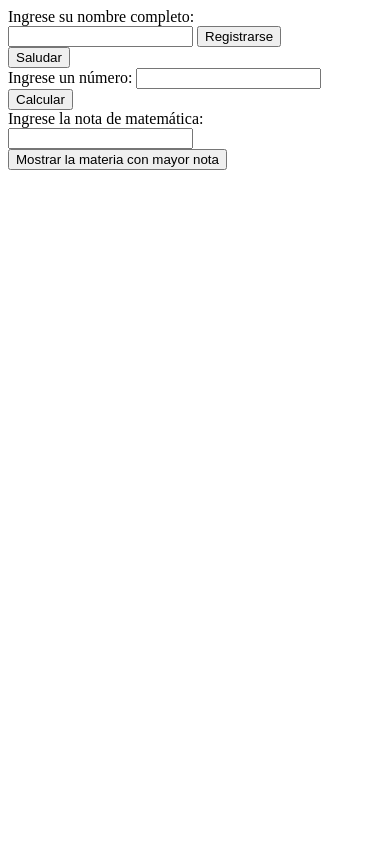
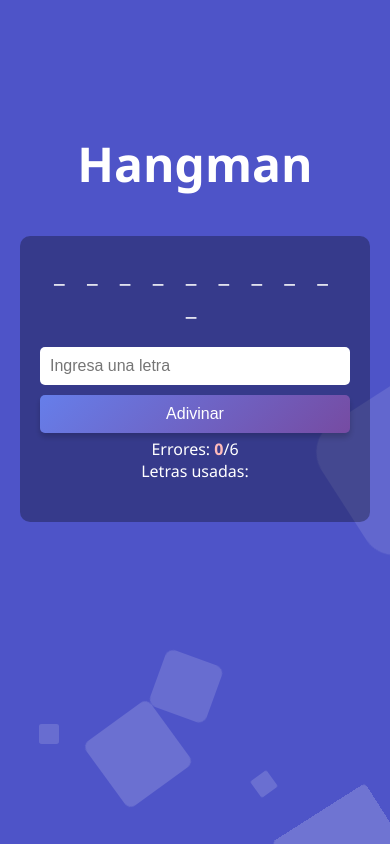
Before and after one commit to 48313612/apuntes_efsi, a plain HTML site: page index.html in a window 390 px wide. Drawn offline with Linux system fonts and the light colour scheme.

Commit message:
Add files via upload

```diff
--- a/index.html
+++ b/index.html
@@ -3,44 +3,44 @@
 <head>
     <meta charset="UTF-8">
     <meta name="viewport" content="width=device-width, initial-scale=1.0">
-    <title>Apuntes Javascript</title>
+    <title>Hangman</title>
+    <link rel="stylesheet" href="style.css">
 </head>
 <body>
 
-<!-- TP FORMULARIO CON VALIDACIONES -->
-    <!-- id="registrarseForm"" en js poner registrarseForm.submit();-->
-    <form method="post" id="registrarseForm" onsubmit="return validarForm();">
-        <div class="form-group">
-            <label for="nombre">Ingrese su nombre completo: </label>
-            <input type="text" id="nombre" class="form-control">
-            <button type="submit">Registrarse</button>
-        </div>
-    </form>
+    <div class="area" >
+        <ul class="circles">
+                <li></li>
+                <li></li>
+                <li></li>
+                <li></li>
+                <li></li>
+                <li></li>
+                <li></li>
+                <li></li>
+                <li></li>
+                <li></li>
+        </ul>
+    </div >
+<div class="context">
+    <h1>Hangman</h1>
 
-<!-- TP NIVELACION -->
-<button onclick="saludar()">Saludar</button>
-<div id="ejercicio1"></div>
+    <div id="game">
+        <p id="wordDisplay">_ _ _ _ _</p>
 
-<!-- TP CALCULADORA -->
-<form id="form" class="form">
-    <div class="form-group">
-        <label for="num1">Ingrese un número: </label>
-        <!-- llama a la función cada vez que el usuario escribe algo en tiempo real -->
-        <input type="text" id="num1" oninput="calculadora()">
+        <input type="text" id="letterInput" maxlength="1" placeholder="Ingresa una letra" />
+        <button id="guessButton">Adivinar</button>
+
+        <p>Errores: <span id="errorCount">0</span>/6</p>
+
+        <p>Letras usadas: <span id="usedLetters"></span></p>
+
+        <p id="message"></p>
+
+        <button id="restartButton">Reiniciar juego</button>
     </div>
-    <button type="button" onclick="calcular()">Calcular</button>
-        <div role="alert" id="alertaVerde" style="display: none;"> </div>
-        <div id="alertaRojo" style="display: none;"> </div>
-</form>
+</div>
 
-<!-- TP 1 BIS -->
-<div class="form-group">
-    <label for="notaMatematica">Ingrese la nota de matemática: </label>
-    <input type="text" id="notaMatematica" class="form-control" oninput="validarForm()">
-</div>
-<button type="button" onclick="mostrarMayorNota()">Mostrar la materia con mayor nota</button>
-<div class="alert alert-primary" role="alert" id="alertaAzul" style="display: none;"> </div>
-
-<script src="script.js"> </script>
+    <script src="script2.js"></script>
 </body>
-</html>
+</html
--- /dev/null
+++ b/script2.js
@@ -0,0 +1,93 @@
+/**************TEMA 2  ***************/
+
+// Variables principales
+const word = "javascript"; // Palabra oculta
+let guessedLetters = [];    // Array de letras usadas para adivinar la palabra
+let errorCount = 0; // conteo de errores
+const maxErrors = 6;    // Número máximo de errores permitidos
+
+// Elementos del DOM
+const wordDisplay = document.getElementById('wordDisplay'); // Elemento donde se muestra la palabra
+const letterInput = document.getElementById('letterInput'); // Input para ingresar letras
+const guessButton = document.getElementById('guessButton'); // Botón para adivinar
+const errorCountSpan = document.getElementById('errorCount');   // Elemento donde se muestra el conteo de errores
+const usedLettersSpan = document.getElementById('usedLetters'); // Elemento donde se muestran las letras usadas hasta elo momento
+const message = document.getElementById('message'); // Mensaje de resultado
+const restartButton = document.getElementById('restartButton'); // Botón para reiniciar el juego
+
+// Funciones
+// Esta función actualiza la visualización de la palabra oculta, mostrando las letras adivinadas y guiones bajos para las letras no adivinadas.
+function updateWordDisplay() {
+    let display = '';
+    for (let letter of word) {
+        if (guessedLetters.includes(letter)) {
+            display += letter + ' ';
+        } else {
+            display += '_ ';
+        }
+    }
+    wordDisplay.textContent = display.trim();
+}
+
+function handleGuess() {
+    const letter = letterInput.value.toLowerCase();
+    const letraValida = /^[a-zñ]$/.test(letter);
+    if (!letraValida) {
+        alert("Ingrese una letra del abecedario: a-z")
+    }
+    if (guessedLetters.includes(letter)) {
+        alert("Ya usaste esa letra. Intenta con otra.");
+    }
+    guessedLetters.push(letter);
+    usedLettersSpan.innerHTML = guessedLetters.join(", ");
+    if (!word.includes(letter)) {
+        errorCount++;
+        errorCountSpan.innerHTML = errorCount;
+    }
+    updateWordDisplay();
+    checkGameStatus();
+}
+
+// checkGameStatus() verifica el estado del juego
+function checkGameStatus() {
+    // Revisar si todas las letras fueron adivinadas
+    let won = true;
+    for (let letter of word) {
+        if (!guessedLetters.includes(letter)) {
+            won = false;
+            break;
+        }
+    }
+
+    if (won) {
+        message.textContent = '¡Ganaste! 🎉';
+        guessButton.disabled = true;
+        letterInput.disabled = true;
+        restartButton.style.display = 'inline-block';
+    } else if (errorCount >= maxErrors) {
+        message.textContent = `¡Perdiste! 😢 La palabra era: ${word}`;
+        guessButton.disabled = true;
+        letterInput.disabled = true;
+        restartButton.style.display = 'inline-block';
+    }
+}
+
+// restartGame reinicia el juego
+function restartGame() {
+    guessedLetters = [];
+    errorCount = 0;
+    errorCountSpan.textContent = errorCount;
+    usedLettersSpan.textContent = '';
+    message.textContent = '';
+    guessButton.disabled = false;
+    letterInput.disabled = false;
+    restartButton.style.display = 'none';
+    updateWordDisplay();
+}
+
+// Eventos
+guessButton.addEventListener('click', handleGuess);
+restartButton.addEventListener('click', restartGame);
+
+// Inicialización
+updateWordDisplay();
--- a/style.css
+++ b/style.css
@@ -1,101 +1,236 @@
-@font-face {
-    font-family: 'Montserrat';
-    src: url('../font/Montserrat-Bold.ttf');
+* {
+    margin: 0;
+    padding: 0;
+    box-sizing: border-box;
 }
 
 body {
-    background-color: rgb(49, 46, 83);
-    font-family: 'Montserrat' !important;
-    display: flex;
-    justify-content: center;
-    align-items: center;
-    height: 100vh;
+    font-family: 'Segoe UI', Tahoma, Geneva, Verdana, sans-serif;
+    color: white;
+    background-color: #4e54c8;
 }
 
-.container form {
-    background: rgb(96, 89, 167);
-    padding: 3%;
-    border-radius: 1%;
-    box-shadow: 0 4px 8px rgba(0, 0, 0, 0.1);
-    max-width: 30%;
+/* Fondo animado */
+.area {
+    background: -webkit-linear-gradient(to left, #8f94fb, #4e54c8);
     width: 100%;
-    display: flex;
-    margin-left: auto !important;
-    margin-right: auto !important;
+    height: 100vh;
+    position: relative;
+    overflow: hidden;
+    z-index: -1;
 }
 
-.form {
-    display: flex;
-    flex-direction: column;
+.circles {
+    position: absolute;
+    top: 0;
+    left: 0;
+    width: 100%;
+    height: 100%;
+    overflow: hidden;
+    z-index: -1;
 }
 
-.form-group {
-    margin-bottom: 10%;
+.circles li {
+    position: absolute;
+    display: block;
+    list-style: none;
+    width: 20px;
+    height: 20px;
+    background: rgba(255, 255, 255, 0.2);
+    animation: animate 25s linear infinite;
+    bottom: -150px;
 }
 
-label {
-    font-weight: 600%;
-    color: #FFFFFF;
+.circles li:nth-child(1) {
+    left: 25%;
+    width: 80px;
+    height: 80px;
+    animation-delay: 0s;
 }
 
-input.form-control:focus {
-    border-color: #000000;
-    box-shadow: 0 0 1% rgba(0, 0, 0, 0.5);
+.circles li:nth-child(2) {
+    left: 10%;
+    width: 20px;
+    height: 20px;
+    animation-delay: 2s;
+    animation-duration: 12s;
+}
+
+.circles li:nth-child(3) {
+    left: 70%;
+    width: 20px;
+    height: 20px;
+    animation-delay: 4s;
+}
+
+.circles li:nth-child(4) {
+    left: 40%;
+    width: 60px;
+    height: 60px;
+    animation-delay: 0s;
+    animation-duration: 18s;
+}
+
+.circles li:nth-child(5) {
+    left: 65%;
+    width: 20px;
+    height: 20px;
+    animation-delay: 0s;
+}
+
+.circles li:nth-child(6) {
+    left: 75%;
+    width: 110px;
+    height: 110px;
+    animation-delay: 3s;
+}
+
+.circles li:nth-child(7) {
+    left: 35%;
+    width: 150px;
+    height: 150px;
+    animation-delay: 7s;
+}
+
+.circles li:nth-child(8) {
+    left: 50%;
+    width: 25px;
+    height: 25px;
+    animation-delay: 15s;
+    animation-duration: 45s;
+}
+
+.circles li:nth-child(9) {
+    left: 20%;
+    width: 15px;
+    height: 15px;
+    animation-delay: 2s;
+    animation-duration: 35s;
+}
+
+.circles li:nth-child(10) {
+    left: 85%;
+    width: 150px;
+    height: 150px;
+    animation-delay: 0s;
+    animation-duration: 11s;
+}
+
+@keyframes animate {
+    0% {
+        transform: translateY(0) rotate(0deg);
+        opacity: 1;
+        border-radius: 0;
+    }
+    100% {
+        transform: translateY(-1000px) rotate(720deg);
+        opacity: 0;
+        border-radius: 50%;
+    }
+}
+
+/* Contenedor del contenido */
+.context {
+    width: 100%;
+    position: absolute;
+    top: 101px;
+    padding: 30px 20px;
+    box-sizing: border-box;
+}
+
+/* Título */
+.context h1 {
+    text-align: center;
+    font-size: 48px;
+    margin-bottom: 40px;
+    color: white;
+}
+
+/* Juego */
+#game {
+    max-width: 466px;
+    text-align: center;
+    margin: 0 auto;
+    background-color: rgba(0, 0, 0, 0.3);
+    padding: 20px;
+    border-radius: 10px;
+}
+
+/* Palabra */
+#wordDisplay {
+    font-size: 28px;
+    letter-spacing: 10px;
+    margin-bottom: 20px;
+}
+
+/* Entrada */
+input {
+    padding: 10px;
+    font-size: 16px;
+    width: 180px;
+    margin-right: 10px;
+    border-radius: 5px;
+    border: none;
     outline: none;
 }
 
-.btn-primary {
-    background-color: rgb(58, 57, 71);
+/* Botones */
+button {
+    padding: 10px 20px;
+    font-size: 16px;
+    margin: 5px;
+    background: linear-gradient(135deg, #667eea, #764ba2);
+    color: white;
     border: none;
-    padding: 5%;
-    font-size: 100%;
-    border-radius: 2%;
-    margin: 2%;
+    border-radius: 5px;
+    cursor: pointer;
+    box-shadow: 0 4px 6px rgba(0,0,0,0.2);
+    transition: transform 0.2s ease, box-shadow 0.2s ease;
 }
 
-.btn-primary:hover {
-    background-color: rgb(42, 41, 52);
+button:hover {
+    transform: translateY(-2px);
+    box-shadow: 0 6px 10px rgba(0,0,0,0.3);
 }
 
-.alert {
-    position: fixed;
-    top: 20px;
-    left: 50%;
-    transform: translateX(-50%);
-    z-index: 1050;
-    width: 90%;
-    max-width: 500px;
-    margin: 0 auto;
+button:active {
+    transform: scale(0.98);
+    box-shadow: 0 3px 6px rgba(0,0,0,0.2);
 }
 
-.form-group {
-    position: relative;
-    margin-bottom: 15px;
+#restartButton {
+    display: none;
 }
 
-.form-group input {
-    width: 100%;
-    padding-right: 40px;
+/* Mensaje final */
+#message {
+    font-size: 20px;
+    margin-top: 20px;
+    color: white;
+    font-weight: bold;
 }
 
-.form-group button {
-    position: absolute;
-    right: 10px;
-    top: 70%;
-    transform: translateY(-50%);
-    border: none;
-    background: none;
-    padding: 0;
-    cursor: pointer;
+/* Errores y letras usadas */
+#errorCount,
+#usedLetters {
+    font-weight: bold;
+    color: #ffbaba;
 }
 
-.form-group .material-symbols-outlined {
-    font-size: 20px;
-    color: #333;
+/* Asegura que todos los textos se vean blancos */
+p {
+    color: white;
 }
 
-.btn-secondary{
-    --bs-btn-hover-bg: none !important;
-    --bs-btn-active-bg: none !important;
-    --bs-btn-disabled-bg: none !important;
+/* Responsive */
+@media (max-width: 600px) {
+    #wordDisplay {
+        font-size: 24px;
+        letter-spacing: 8px;
+    }
+
+    input, button {
+        width: 100%;
+        margin: 5px 0;
+    }
 }
```
